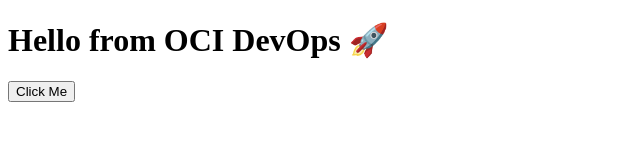
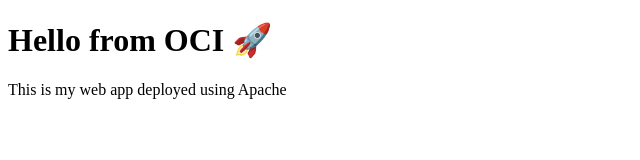
Before and after one commit to Abinaya7247/hello-devops, a plain HTML site: page index.html in a window 1280 px wide. Shown: the whole page, without its empty margins (0-640 px from the left). Drawn offline with Linux system fonts and the light colour scheme.

Commit message:
Change title and update content in index.html
Updated the title and modified the main heading and added a description paragraph.

```diff
--- a/index.html
+++ b/index.html
@@ -1,12 +1,10 @@
 <!DOCTYPE html>
 <html>
 <head>
-    <title>OCI DevOps Demo</title>
+    <title>My DevOps App</title>
 </head>
 <body>
-    <h1>Hello from OCI DevOps 🚀</h1>
-    <button onclick="showMessage()">Click Me</button>
-
-    <script src="app.js"></script>
+    <h1>Hello from OCI 🚀</h1>
+    <p>This is my web app deployed using Apache</p>
 </body>
 </html>
```
